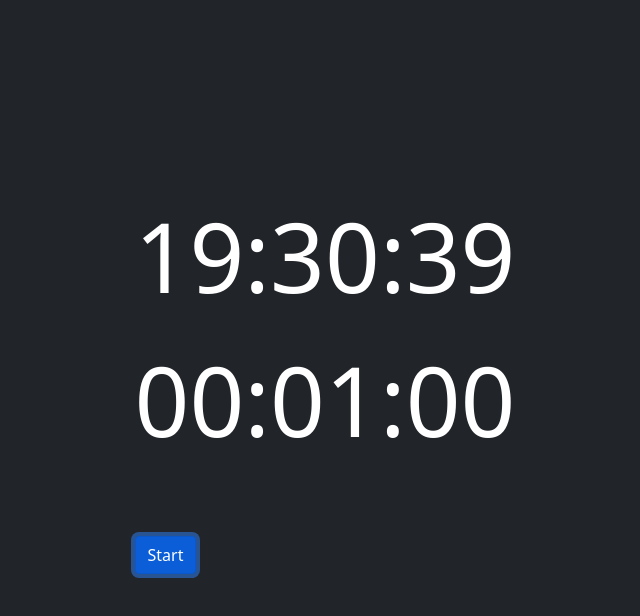
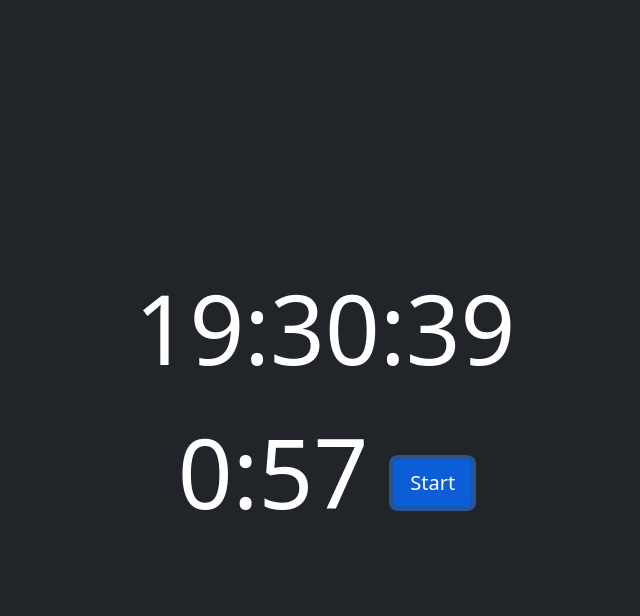
Before and after one commit to PaulinaKiendys/js-clock, a plain HTML site: page index.html in a window 1280 px wide. Both pictures are taken after a click on the button "Start". Shown: the whole page, without its empty margins (315-955 px from the left). Drawn offline with nearby package versions, Linux system fonts and the light colour scheme.

Commit message:
Boilerplate, instructions and code for timer.

```diff
--- a/index.html
+++ b/index.html
@@ -5,7 +5,7 @@
 	<meta http-equiv="X-UA-Compatible" content="IE=edge">
 	<meta name="viewport" content="width=device-width, initial-scale=1.0">
 
-	<title>Clock</title>
+	<title>Clock and Timer</title>
 
 	<!-- Bootstrap 5.1 -->
 	<link href="https://cdn.jsdelivr.net/npm/bootstrap@5.1.3/dist/css/bootstrap.min.css" rel="stylesheet" integrity="sha384-1BmE4kWBq78iYhFldvKuhfTAU6auU8tT94WrHftjDbrCEXSU1oBoqyl2QvZ6jIW3" crossorigin="anonymous">
@@ -20,10 +20,8 @@
 			<span id="hour">00</span>:<span id="minute">01</span>:<span id="second">00</span>
 		</div>
         <div class="count-down-wrapper">
-            <span id="count-down-hour">00</span>:<span id="count-down-minute">01</span>:<span id="count-down-second">00</span>
-            <div>
-                <button class="btn btn-primary">Start</button>
-            </div>
+            <span id="timer">01:00</span>
+            <button class="btn btn-primary btn-lg start-button">Start</button>
         </div>
 	</div>
 
--- a/script.js
+++ b/script.js
@@ -94,3 +94,49 @@ updateTime();
 
 // Returns a string with current time
 // currentTime.toLocaleTimeString()
+
+/**
+ * Steg 1: Användaren anger minuter/sekunder timer:n ska vara på
+ *
+ * Steg 2: När användaren klickar på "Starta timer" så omvandlar du detta till millisekunder (minuter * 60 * 1000 + sekunder * 1000)
+ *
+ * Steg 3: Därefter ta ut tidpunkt i epoch-millisekunder (tid sedan 1 Januari 1970 UTC) som timern startade med const starttime = Date.now()
+ *
+ * Steg 4: Ta de framräknade millisekunder från steg 2 (om du sparat dem i t.ex. duration) och skapa en "end-time" genom att lägga till de till starttiden const endtime = starttime + duration
+ *
+ * Steg 5: Sätt upp en interval-timer som kör var 100:e millisekund och där kolla om Date.now() > endtime, i så fall kör clearInterval(timerId) och visa nått roligt meddelande eller spela en ljudeffekt
+ *
+ * Steg 6: Du kan också i steget ovan passa på att uppdatera DOM med en nedräkning till sluttiden (endtime - Date.now() och dela det på 1000 för att få antal sekunder kvar till sluttiden). Om du vill visa det i minuter också så kan du använda modulus-operatorn % och dela på 60.
+ * */
+
+// Targets timer elements
+const timerEl = document.querySelector("#timer");
+const timerBtn = document.querySelector(".start-button");
+
+timerBtn.addEventListener('click', () => {
+    // Converts duration of timer (1 minute) to milliseconds
+    const duration = 1 * 60 * 1000;
+    // Gets current time in epoch-milliseconds
+    const starttime = Date.now();
+    const endtime = starttime + duration;
+
+    // Updates timer every 100 milliseconds
+    const timerId = setInterval(() => {
+
+        // Gets total number of seconds left to end of timer
+        const secondsLeft = Math.floor((endtime - Date.now()) / 1000);
+        // Gets number of minutes left to end of timer
+        const minutesLeft = Math.floor((secondsLeft / 60) % 60);
+
+        // Updates DOM with minutes and seconds left
+        timerEl.innerHTML = `${minutesLeft}:${secondsLeft}`;
+
+        // Checks if time is up
+        if (Date.now() > endtime) {
+            // Stops timer
+            clearInterval(timerId);
+            // Displays message
+            alert("Time's up!⌛");
+        }
+    }, 100);
+});
```
